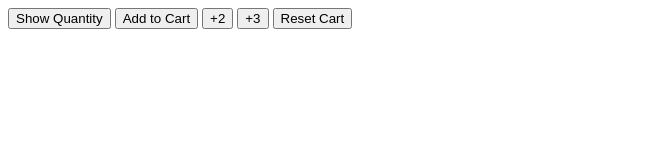
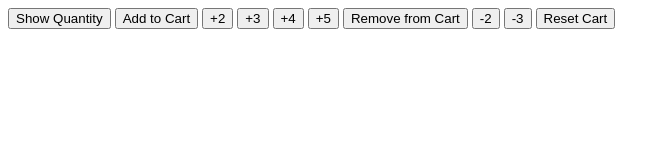
Before and after one commit to sandra0702/Odin, a plain HTML site: page First JS/05-cart-quantity.html in a window 1280 px wide. Shown: the whole page, without its empty margins (0-670 px from the left). Drawn offline with Linux system fonts and the light colour scheme.

Commit message:
adding buttons to cart

```diff
--- a/First JS/05-cart-quantity.html
+++ b/First JS/05-cart-quantity.html
@@ -13,7 +13,7 @@
         );
     ">Show Quantity</button>
 
-   <button onclick="
+    <button onclick="
         cartQuantity ++;
         console.log(`Cart quantity: ${cartQuantity}`
         );
@@ -33,6 +33,36 @@
         );
     ">+3</button>
 
+    <button onclick="
+        cartQuantity += 4;
+        console.log(`Cart quantity: ${cartQuantity}`
+        );
+">+4</button>
+
+    <button onclick="
+        cartQuantity += 5;
+        console.log(`Cart quantity: ${cartQuantity}`
+        );
+    ">+5</button>
+
+    <button onclick="
+        cartQuantity -= 1;
+        console.log(`Cart quantity: ${cartQuantity}`
+        );
+    ">Remove from Cart</button>
+
+    <button onclick="
+        cartQuantity -= 2;
+        console.log(`Cart quantity: ${cartQuantity}`
+        );
+    ">-2</button>
+
+    <button onclick="
+        cartQuantity -= 3;
+        console.log(`Cart quantity: ${cartQuantity}`
+        );
+    ">-3</button>
+
 
     <button onclick="
         cartQuantity = 0;
```
Also changed, not shown: First JS/05-variables.html (+6 -1 lines), First JS/5a.html (added, +31 -0 lines).
